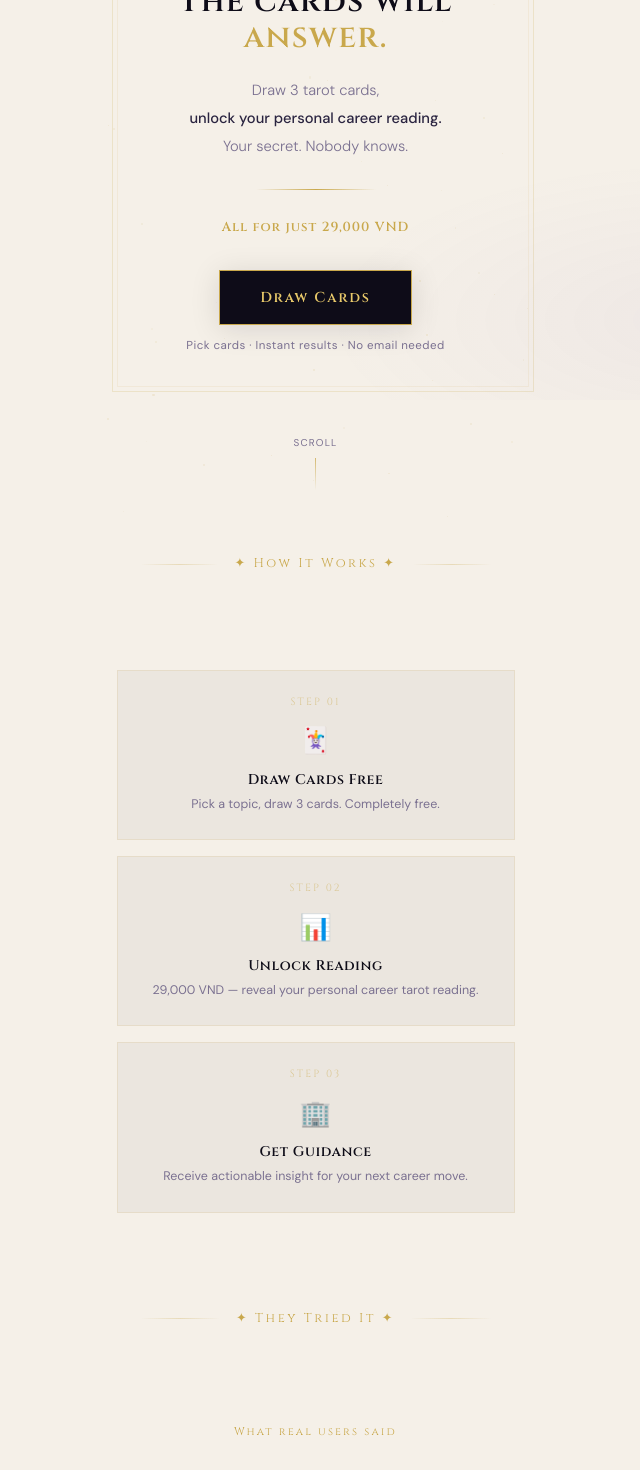
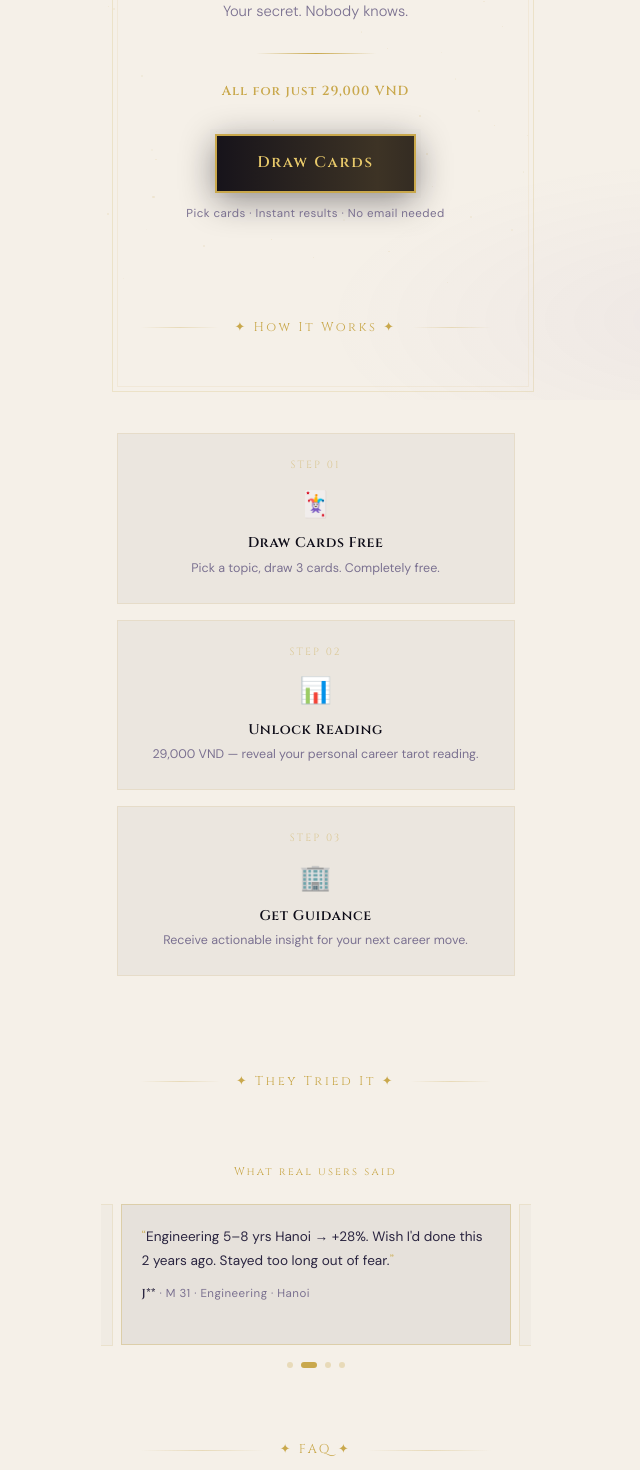
Before and after one commit to SeungjuWI/WhisperUp, a Next.js app: page /en in a window 1280 px wide. Shown: the part 400-1870 px from the top of the page, without its empty margins (317-957 px from the left). Built offline with nearby package versions, Linux system fonts and the light colour scheme.

Commit message:
feat: implement interactive carousel for testimonials and enhance Hero CTA with pulse and shimmer animations

```diff
--- a/src/app/globals.css
+++ b/src/app/globals.css
@@ -111,6 +111,23 @@ body {
   }
   50% {
     opacity: 0.8;
+  }
+}
+@keyframes ctaPulse {
+  0%,
+  100% {
+    box-shadow: 0 4px 20px rgba(14, 12, 24, 0.3), 0 0 0 0 rgba(14, 12, 24, 0.15);
+  }
+  50% {
+    box-shadow: 0 8px 36px rgba(14, 12, 24, 0.45), 0 0 0 6px rgba(14, 12, 24, 0);
+  }
+}
+@keyframes shimmer {
+  0% {
+    background-position: -200% center;
+  }
+  100% {
+    background-position: 200% center;
   }
 }
 @keyframes spin {
--- a/src/components/landing/Hero.tsx
+++ b/src/components/landing/Hero.tsx
@@ -31,7 +31,7 @@ export default function Hero() {
   }, []);
 
   return (
-    <section className="relative z-[2] flex min-h-screen flex-col items-center justify-center overflow-hidden px-4 pb-16 pt-20 text-center">
+    <section className="relative z-[2] flex flex-col items-center overflow-hidden px-4 pb-16 pt-12 text-center">
       <div className="pointer-events-none absolute inset-0" aria-hidden>
         {stars.map((s, i) => (
           <span
@@ -93,10 +93,21 @@ export default function Hero() {
 
       <Link
         href="/reading"
-        className="inline-block border border-gold bg-ink px-10 py-4 font-serif text-[0.9rem] font-semibold tracking-[0.12em] text-gold2 shadow-[0_4px_30px_rgba(14,12,24,0.12)] transition-all duration-[0.25s] hover:-translate-y-0.5 hover:bg-gold hover:text-ink hover:shadow-[0_8px_40px_rgba(201,168,76,0.3)]"
-        style={{ animation: 'fadeUp 0.8s 0.35s ease both' }}
+        className="relative inline-block overflow-hidden border-2 border-gold bg-ink px-10 py-4 font-serif text-[0.95rem] font-semibold tracking-[0.12em] text-gold2 transition-all duration-[0.25s] hover:-translate-y-1 hover:shadow-[0_12px_40px_rgba(14,12,24,0.4)]"
+        style={{
+          animation: 'fadeUp 0.8s 0.35s ease both, ctaPulse 2.5s 1.5s ease-in-out infinite',
+        }}
       >
-        {t('cta')}
+        <span
+          aria-hidden
+          className="pointer-events-none absolute inset-0"
+          style={{
+            background: 'linear-gradient(90deg, transparent 0%, rgba(201,168,76,0.25) 50%, transparent 100%)',
+            backgroundSize: '200% 100%',
+            animation: 'shimmer 3s 1.5s ease-in-out infinite',
+          }}
+        />
+        <span className="relative">{t('cta')}</span>
       </Link>
 
       <div
@@ -106,27 +117,6 @@ export default function Hero() {
         {t('ctaNote')}
       </div>
 
-      {/* fadeUp keyframe sets transform: translateY(...), which would override
-          a -translate-x-1/2 on the same element and break horizontal centering.
-          So horizontal centering is done by the outer absolute+flex wrapper,
-          and only the inner element runs the animation. */}
-      <div
-        className="absolute bottom-8 left-0 right-0 flex justify-center"
-        aria-hidden
-      >
-        <div
-          className="flex flex-col items-center gap-2"
-          style={{ animation: 'fadeUp 0.8s 1.2s ease both' }}
-        >
-          <span className="text-[0.62rem] tracking-[0.12em] text-[var(--muted)]">
-            {t('scroll')}
-          </span>
-          <span
-            className="h-8 w-px bg-[linear-gradient(to_bottom,var(--gold),transparent)]"
-            style={{ animation: 'pulse 2s ease-in-out infinite' }}
-          />
-        </div>
-      </div>
     </section>
   );
 }
--- a/src/components/landing/SocialProofBar.tsx
+++ b/src/components/landing/SocialProofBar.tsx
@@ -26,17 +26,17 @@ export default function SocialProofBar() {
 
   return (
     <div
-      className="relative z-[3] border-b border-[rgba(201,168,76,0.18)] bg-[rgba(201,168,76,0.05)]"
+      className="relative z-[3] border-b border-[rgba(201,168,76,0.25)] bg-[rgba(201,168,76,0.10)]"
       aria-label={t('ariaLabel')}
       aria-live="polite"
     >
       <div className="flex flex-wrap items-center justify-center gap-3 px-4 py-4">
         <span
           aria-hidden
-          className="h-1.5 w-1.5 rounded-full bg-gold"
+          className="h-2 w-2 rounded-full bg-[#4ade80] shadow-[0_0_6px_rgba(74,222,128,0.6)]"
           style={{ animation: 'glow 2s ease-in-out infinite' }}
         />
-        <span className="text-[0.85rem] tracking-[0.04em] text-[var(--text)]">
+        <span className="text-[0.88rem] font-medium tracking-[0.04em] text-[var(--text)]">
           {t.rich('weeklyCount', {
             count: formatted,
             n: (chunks) => (
--- a/src/components/landing/Testimonials.tsx
+++ b/src/components/landing/Testimonials.tsx
@@ -1,4 +1,7 @@
-import { getTranslations } from 'next-intl/server';
+'use client';
+
+import { useEffect, useRef, useState, useCallback } from 'react';
+import { useTranslations } from 'next-intl';
 
 type Testimonial = {
   quote: string;
@@ -6,23 +9,85 @@ type Testimonial = {
   meta: string;
 };
 
-// Sample testimonials for MVP / soft launch — replace with real beta-tester
-// quotes (with consent) before public launch. Source of truth lives in
-// messages/{locale}.json under testimonials.items.
-export default async function Testimonials() {
-  const t = await getTranslations('testimonials');
+const AUTO_INTERVAL = 4000;
+
+export default function Testimonials() {
+  const t = useTranslations('testimonials');
   const items = t.raw('items') as readonly Testimonial[];
 
+  const [current, setCurrent] = useState(0);
+  const [maxH, setMaxH] = useState<number | undefined>(undefined);
+  const cardsRef = useRef<(HTMLDivElement | null)[]>([]);
+  const timerRef = useRef<ReturnType<typeof setInterval>>();
+
+  // measure tallest card
+  useEffect(() => {
+    const heights = cardsRef.current.map((el) => el?.offsetHeight ?? 0);
+    const tallest = Math.max(...heights);
+    if (tallest > 0) setMaxH(tallest);
+  }, [items]);
+
+  const resetTimer = useCallback(() => {
+    clearInterval(timerRef.current);
+    timerRef.current = setInterval(() => {
+      setCurrent((prev) => (prev + 1) % items.length);
+    }, AUTO_INTERVAL);
+  }, [items.length]);
+
+  // auto-play
+  useEffect(() => {
+    resetTimer();
+    return () => clearInterval(timerRef.current);
+  }, [resetTimer]);
+
+  // swipe
+  const touchStartX = useRef(0);
+
+  const handleTouchStart = (e: React.TouchEvent) => {
+    clearInterval(timerRef.current);
+    touchStartX.current = e.touches[0].clientX;
+  };
+
+  const handleTouchEnd = (e: React.TouchEvent) => {
+    const diff = touchStartX.current - e.changedTouches[0].clientX;
+    if (Math.abs(diff) > 40) {
+      if (diff > 0) {
+        setCurrent((prev) => (prev + 1) % items.length);
+      } else {
+        setCurrent((prev) => (prev - 1 + items.length) % items.length);
+      }
+    }
+    resetTimer();
+  };
+
   return (
-    <section className="relative z-[2] px-4 py-16">
-      <div className="mb-8 text-center font-serif text-[0.68rem] tracking-[0.2em] text-gold">
+    <section className="relative z-[2] overflow-hidden py-10">
+      <div className="mb-6 text-center font-serif text-[0.68rem] tracking-[0.2em] text-gold">
         {t('label')}
       </div>
-      <div className="grid grid-cols-1 gap-4">
-        {items.map((item) => (
+
+      <div
+        className="px-4"
+        onTouchStart={handleTouchStart}
+        onTouchEnd={handleTouchEnd}
+      >
+        <div
+          className="flex transition-transform duration-300 ease-in-out"
+          style={{ transform: `translateX(-${current * 100}%)` }}
+        >
+          {items.map((item, i) => (
             <article
               key={item.name + item.meta}
-            className="border border-[rgba(201,168,76,0.15)] bg-[rgba(14,12,24,0.04)] p-5 transition-colors hover:border-[rgba(201,168,76,0.35)]"
+              className="w-full flex-shrink-0 px-1"
+            >
+              <div
+                ref={(el) => { cardsRef.current[i] = el; }}
+                className={`border p-5 transition-colors duration-300 ${
+                  i === current
+                    ? 'border-[rgba(201,168,76,0.35)] bg-[rgba(14,12,24,0.06)]'
+                    : 'border-[rgba(201,168,76,0.15)] bg-[rgba(14,12,24,0.02)]'
+                }`}
+                style={maxH ? { minHeight: maxH } : undefined}
               >
                 <p className="mb-3 text-[0.85rem] leading-[1.7] text-[var(--text)]">
                   <span aria-hidden className="font-serif text-gold">
@@ -34,10 +99,32 @@ export default async function Testimonials() {
                   </span>
                 </p>
                 <div className="text-[0.72rem] tracking-[0.04em] text-[var(--muted)]">
-              <span className="font-serif font-semibold text-[var(--text)]">{item.name}</span>{' '}
+                  <span className="font-serif font-semibold text-[var(--text)]">
+                    {item.name}
+                  </span>{' '}
                   · {item.meta}
                 </div>
+              </div>
             </article>
+          ))}
+        </div>
+      </div>
+
+      {/* dots */}
+      <div className="mt-4 flex justify-center gap-2">
+        {items.map((_, i) => (
+          <button
+            key={i}
+            type="button"
+            aria-label={`Testimonial ${i + 1}`}
+            onClick={() => {
+              setCurrent(i);
+              resetTimer();
+            }}
+            className={`h-1.5 rounded-full transition-all duration-300 ${
+              i === current ? 'w-4 bg-gold' : 'w-1.5 bg-[rgba(201,168,76,0.3)]'
+            }`}
+          />
         ))}
       </div>
     </section>
```
Lines whose indentation alone changed are shown as unchanged.
